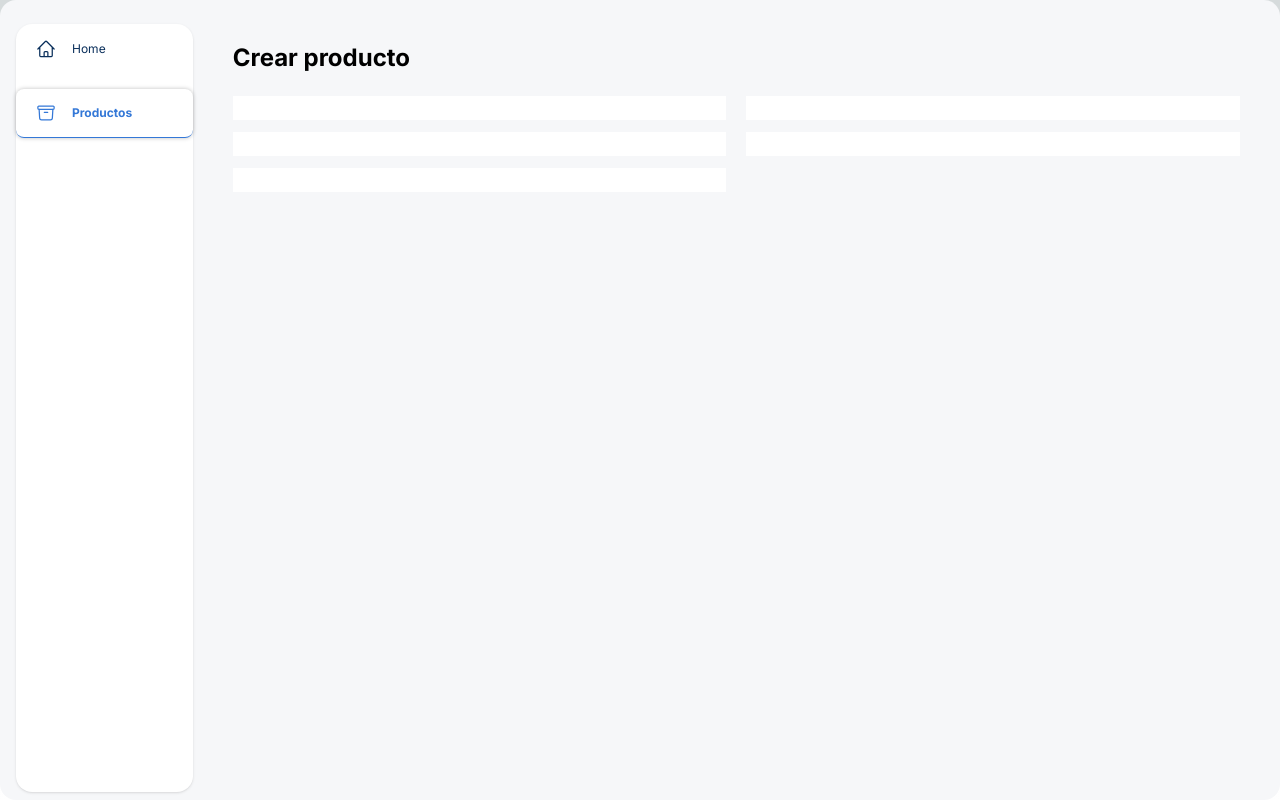
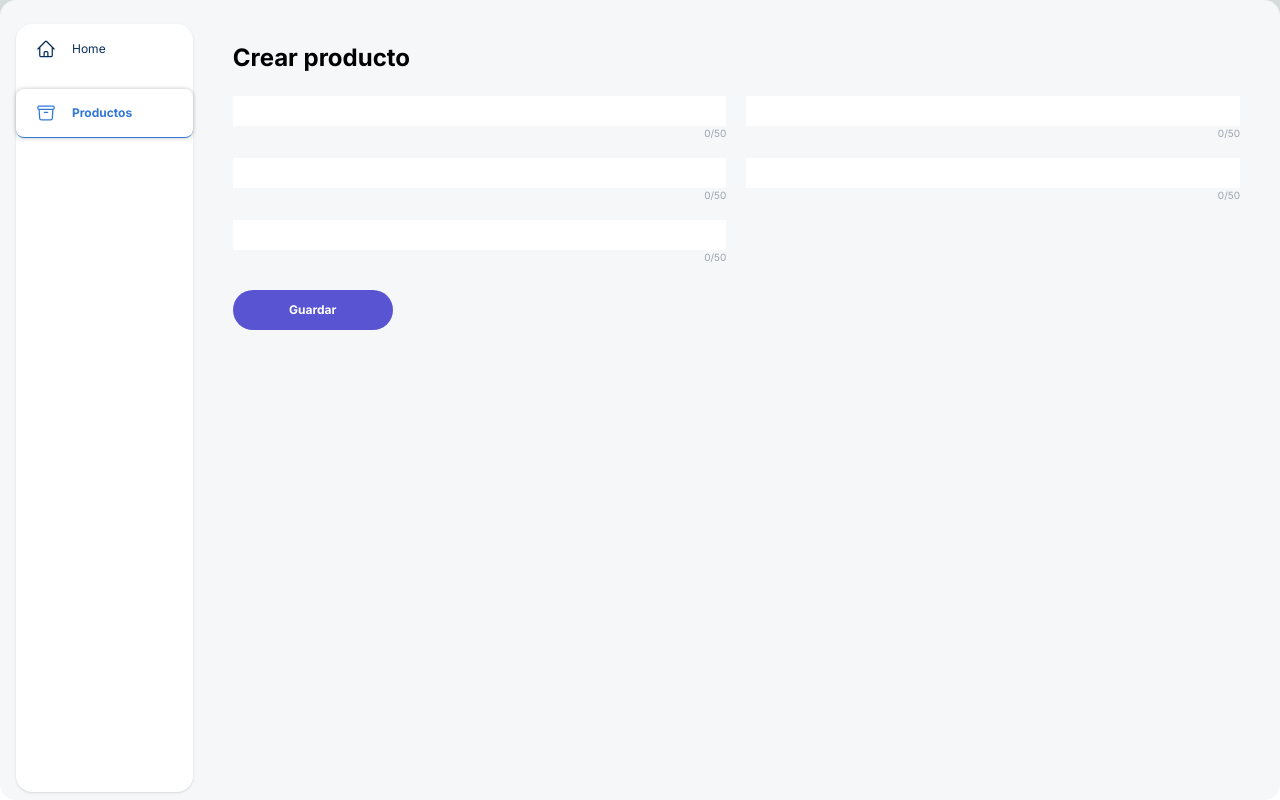
Before and after one commit to srios007/NextReactTsBaseProject, a Next.js app: page /products/create in a window 1280 px wide. Built offline with nearby package versions, Linux system fonts and the light colour scheme.

Commit message:
[ADD] form

```diff
--- a/package.json
+++ b/package.json
@@ -20,6 +20,7 @@
     "@types/react": "18.2.20",
     "autoprefixer": "10.4.15",
     "axios": "^1.6.0",
+    "class-variance-authority": "^0.7.0",
     "date-fns": "^2.30.0",
     "eslint-config-next": "13.4.18",
     "eslint": "8.47.0",
--- a/src/app/products/create/page.tsx
+++ b/src/app/products/create/page.tsx
@@ -6,14 +6,19 @@ import React from 'react'
 import { Product } from '@/types/product';
 import { yupResolver } from "@hookform/resolvers/yup";
 import { createProduct } from '@/helper/SchemaValidate';
+import { ShortTextInput } from '@/components/Inputs';
+import { Button } from '@/components/Button';
 
 
 export default function CreateProduct() {
     const methods = useForm<Product>({
         resolver: yupResolver(createProduct),
     });
+
     const onSubmit: SubmitHandler<Product> = (data) => {
+        console.log(data)
     }
+
     return (
         <MainLayout title={''}  >
             <div>
@@ -24,29 +29,21 @@ export default function CreateProduct() {
                     <form onSubmit={methods.handleSubmit(onSubmit)}>
                         <div className='grid grid-cols-2 gap-5'>
                             <div className='flex flex-col gap-3'>
-                                <input
-                                    name='title'
-                                    type="text"
-                                />
-                                <input
-                                    name='price'
-                                    type="text"
-                                />
-                                <input
-                                    name='description'
-                                    type="text"
-                                />
+                                <ShortTextInput name="title" />
+                                <ShortTextInput name="price" />
+                                <ShortTextInput name="description" />
                             </div>
                             <div className='flex flex-col gap-3'>
-                                <input
-                                    name='category'
-                                    type="text"
-                                />
-                                <input
-                                    name='rating'
-                                    type="text"
-                                />
+                                <ShortTextInput name="category" />
+                                <ShortTextInput name="rating" />
                             </div>
+                            <Button
+                                type="submit"
+                                variant="purple"
+                                size="lg"
+                                isLoading={false}>
+                                Guardar
+                            </Button>
                         </div>
                     </form>
                 </FormProvider>
--- /dev/null
+++ b/src/components/Button/Button.tsx
@@ -0,0 +1,89 @@
+import * as React from "react";
+import { VariantProps, cva } from "class-variance-authority";
+import Link from "next/link";
+import { LoadingComponent } from "./loadingComponent";
+import { Url } from "next/dist/shared/lib/router/router";
+import { variants } from "@/utils/index";
+
+const buttonVariants = cva(
+  "inline-flex items-center justify-center gap-3 rounded-[35px] text-sm font-bold transition-colors focus:outline-none disabled:bg-dark-gray disabled:text-gray-text disabled:pointer-events-none duration-200",
+  {
+    variants: {
+      variant: {
+        default: "bg-slate-900 text-white hover:bg-slate-700",
+        blue: "bg-medium-blue text-white hover:bg-blue-700",
+        purple: "bg-dark-purple text-white hover:bg-indigo-700",
+      },
+
+      size: {
+        default: "h-10 py-2 px-4",
+        xs: "h-[22px] w-[41px] text-[9px]",
+        sm: "h-[22px] w-[63px] text-[9px]",
+        lg: "h-10 w-40 text-xs",
+        xl: "h-12 w-60",
+      },
+    },
+    defaultVariants: {
+      variant: "default",
+      size: "default",
+    },
+  }
+);
+
+export interface ButtonProps
+  extends React.ButtonHTMLAttributes<HTMLButtonElement>,
+    VariantProps<typeof buttonVariants> {
+  href?: Url;
+  icon?: React.ReactNode;
+  iconPosition?: "left" | "right";
+  isLoading?: boolean;
+}
+
+const Button = React.forwardRef<HTMLButtonElement, ButtonProps>(
+  (
+    {
+      className,
+      children,
+      icon,
+      iconPosition = "left",
+      href,
+      variant,
+      size,
+      isLoading,
+      ...props
+    },
+    ref
+  ) => {
+    return href ? (
+      <Link
+        href={props.disabled ? {} : href}
+        className="inline-flex items-center justify-center gap-3"
+      >
+        <button
+          className={variants(buttonVariants({ variant, size, className }))}
+          ref={ref}
+          disabled={props.disabled}
+          onClick={undefined}
+        >
+          {iconPosition == "left" && icon}
+          {children}
+          {iconPosition == "right" && icon}
+        </button>
+      </Link>
+    ) : (
+      <button
+        className={variants(buttonVariants({ variant, size, className }))}
+        ref={ref}
+        {...props}
+        onClick={isLoading ? undefined : props.onClick}
+      >
+        {iconPosition == "left" && (isLoading ? <LoadingComponent /> : icon)}
+        {children}
+        {iconPosition == "right" && icon}
+      </button>
+    );
+  }
+);
+Button.displayName = "Button";
+
+export { Button, buttonVariants };
--- /dev/null
+++ b/src/components/Button/index.ts
@@ -0,0 +1 @@
+export * from './Button';
--- /dev/null
+++ b/src/components/Button/loadingComponent.tsx
@@ -0,0 +1,7 @@
+import React from 'react'
+
+export const LoadingComponent = () => {
+    return (
+        <svg aria-hidden="true" className="w-4 h-4 me-2 text-white animate-spin dark:text-white fill-blue-600" viewBox="0 0 100 101" fill="none" xmlns="http://www.w3.org/2000/svg"><path d="M100 50.5908C100 78.2051 77.6142 100.591 50 100.591C22.3858 100.591 0 78.2051 0 50.5908C0 22.9766 22.3858 0.59082 50 0.59082C77.6142 0.59082 100 22.9766 100 50.5908ZM9.08144 50.5908C9.08144 73.1895 27.4013 91.5094 50 91.5094C72.5987 91.5094 90.9186 73.1895 90.9186 50.5908C90.9186 27.9921 72.5987 9.67226 50 9.67226C27.4013 9.67226 9.08144 27.9921 9.08144 50.5908Z" fill="currentColor" /><path d="M93.9676 39.0409C96.393 38.4038 97.8624 35.9116 97.0079 33.5539C95.2932 28.8227 92.871 24.3692 89.8167 20.348C85.8452 15.1192 80.8826 10.7238 75.2124 7.41289C69.5422 4.10194 63.2754 1.94025 56.7698 1.05124C51.7666 0.367541 46.6976 0.446843 41.7345 1.27873C39.2613 1.69328 37.813 4.19778 38.4501 6.62326C39.0873 9.04874 41.5694 10.4717 44.0505 10.1071C47.8511 9.54855 51.7191 9.52689 55.5402 10.0491C60.8642 10.7766 65.9928 12.5457 70.6331 15.2552C75.2735 17.9648 79.3347 21.5619 82.5849 25.841C84.9175 28.9121 86.7997 32.2913 88.1811 35.8758C89.083 38.2158 91.5421 39.6781 93.9676 39.0409Z" fill="currentFill" /></svg>
+    )
+}
--- /dev/null
+++ b/src/utils/Variants.ts
@@ -0,0 +1,7 @@
+import { ClassValue, clsx } from "clsx";
+
+import { twMerge } from "tailwind-merge";
+
+export function variants(...inputs: ClassValue[]) {
+  return twMerge(clsx(inputs));
+}
--- /dev/null
+++ b/src/utils/index.ts
@@ -0,0 +1,2 @@
+export * from "./Routes";
+export * from "./Variants";
```
Also changed, not shown: 1 other file (tests, documents, lock files or other folders).
